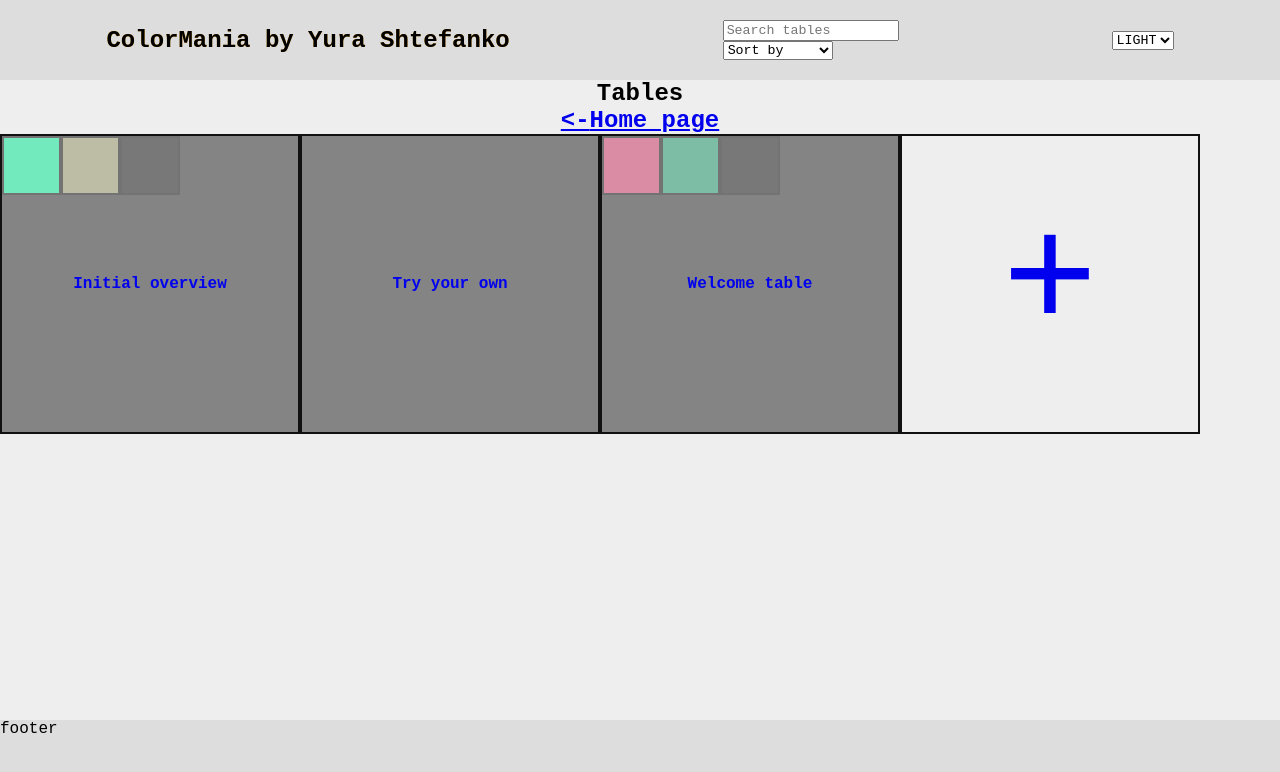
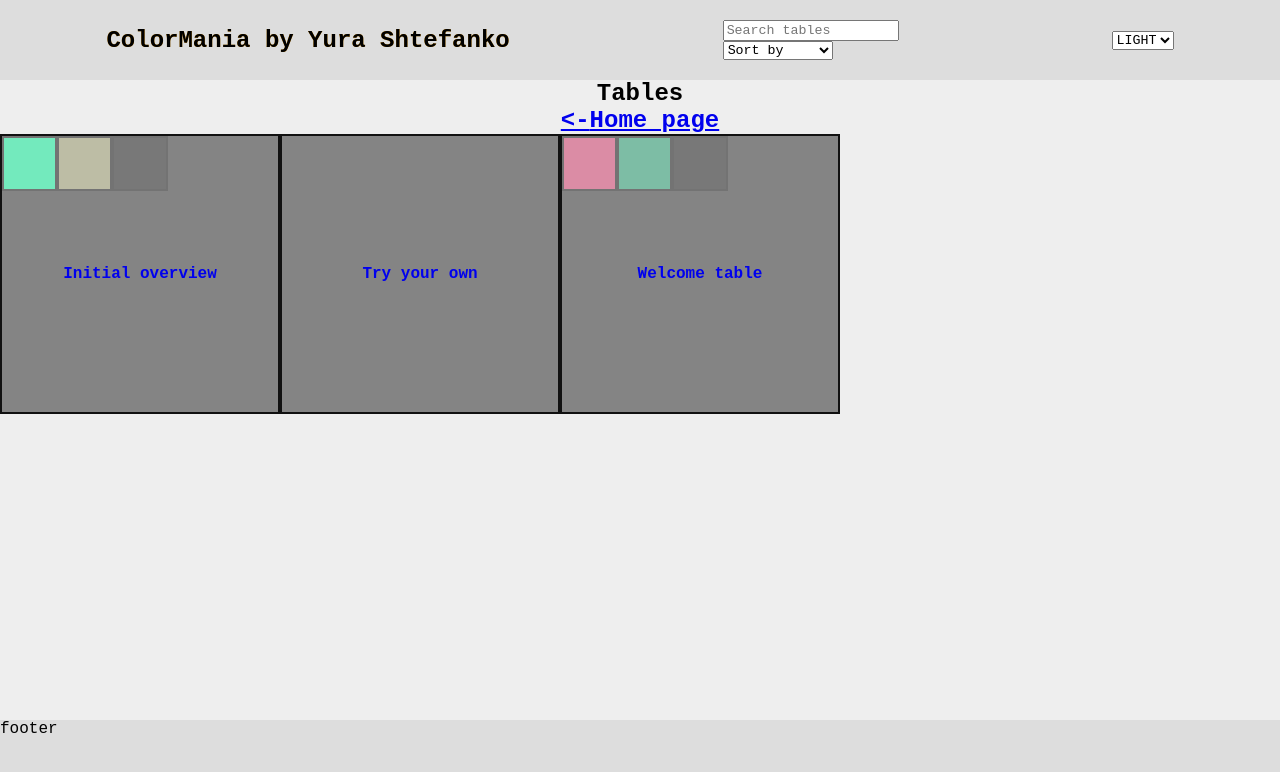
Before and after one commit to Viper-JSX/Colormania-React, a React (Create React App) app: page /tables in a window 1280 px wide. Shown: the top 772 px of the page. Built offline with nearby package versions, Linux system fonts and the light colour scheme.

Commit message:
Added width to Table

```diff
--- a/src/components/Tables/Tables.tsx
+++ b/src/components/Tables/Tables.tsx
@@ -1,7 +1,6 @@
 import { Link, NavLink } from "react-router-dom";
 import { stringToUrl } from "../../api/string_to_url";
 import { TablesProps } from "../../typescript/types";
-import OpenTableCreator from "../Table_editor/Open_table_creator";
 import TableOpener from "./Table_opener/Table_opener";
 
 function Tables({ tables, handleColorDelete } : TablesProps):JSX.Element{
@@ -16,7 +15,6 @@ function Tables({ tables, handleColorDelete } : TablesProps):JSX.Element{
                 {
                     tables.map((table) => <NavLink to={stringToUrl(table.name)}><TableOpener table={table} /></NavLink> )
                 }
-                <OpenTableCreator />
             </div>
         </div>
     );
--- a/src/css/App.css
+++ b/src/css/App.css
@@ -130,6 +130,7 @@ header .appTitle:hover{
 .tables{
     /*height: calc(100vh - 10rem);
     overflow: auto;*/
+
 }
 
 .tables b.text{
@@ -141,6 +142,7 @@ header .appTitle:hover{
 
 .tableOpenersContainer{
     display: flex;
+    flex-wrap: wrap;
 }
 
 
@@ -149,8 +151,8 @@ header .appTitle:hover{
 .tableOpener, .openTableCreator{
     width: 20vw;
     height: 20vw;
-    min-width: 300px;
-    min-height: 300px;
+    min-width: 280px;
+    min-height: 280px;
     background-color: var(--middleDarkBackgound);
     border: var(--standardDarkBorder);
     position: relative;
@@ -195,6 +197,7 @@ header .appTitle:hover{
 
 /*---Table---*/
 .table{
+    width: 100%;
     display: flex;
     flex-direction: column;
     align-items: center;
```
